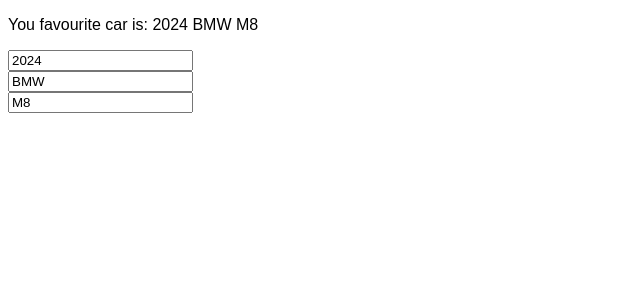
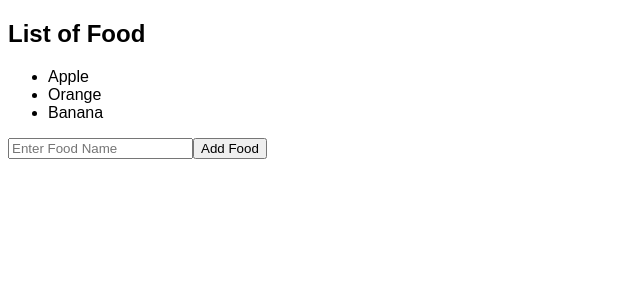
Before and after one commit to karan842/my-react-app, a React (Vite) app: page / in a window 1280 px wide. Shown: the top 300 px of the page, without its empty margins (0-640 px from the left). Built offline with nearby package versions, Linux system fonts and the light colour scheme.

Commit message:
update Array of food

```diff
--- a/src/App.jsx
+++ b/src/App.jsx
@@ -1,6 +1,6 @@
-import MyComoponent from "./MyComponent";
+import MyArrayUpdate from "./MyArrayUpdate";
 
 function App() {
-  return(<MyComoponent/>);
+  return(<MyArrayUpdate/>);
 }
 export default App
--- /dev/null
+++ b/src/MyArrayUpdate.jsx
@@ -0,0 +1,35 @@
+import React, {useState} from "react";
+
+function MyArrayUpdate(){
+
+    const [foods, setFoods] = useState(["Apple", "Orange", "Banana"]);
+
+    function handleAddFood(){
+
+        const newFood = document.getElementById("foodInput").value;
+        document.getElementById("foodInput").value = "";
+
+        setFoods (f => ([...f, newFood]));
+
+    }
+
+    function handleRemoveFood(index){
+        setFoods(setFoods.filter((_, i)=> i != index));
+    }
+
+    return(<>
+        <div>
+            <h2>List of Food</h2>
+            <ul>
+                {foods.map((food, index)=>
+                <li key={index} onClick={() => handleRemoveFood(index)}>
+                    {food}
+                </li>)}
+            </ul>
+            <input type="text" id="foodInput" placeholder="Enter Food Name"/>
+            <button onClick={handleAddFood}>Add Food</button>
+        </div>
+    </>);
+
+}
+export default MyArrayUpdate;
```
